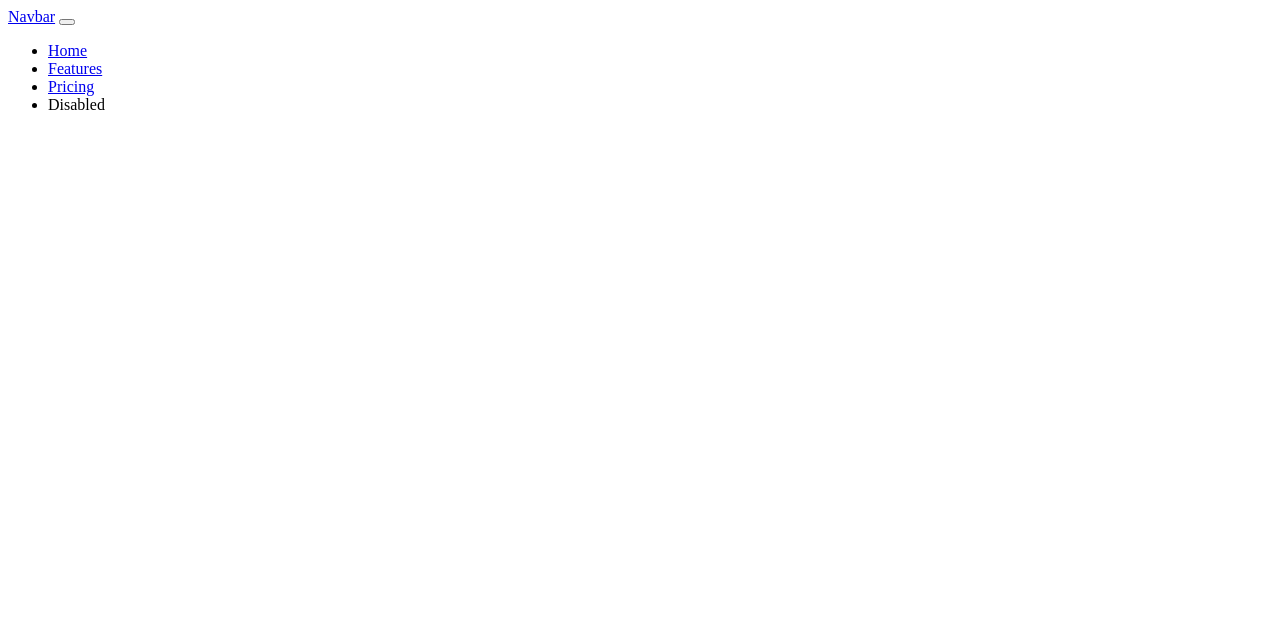
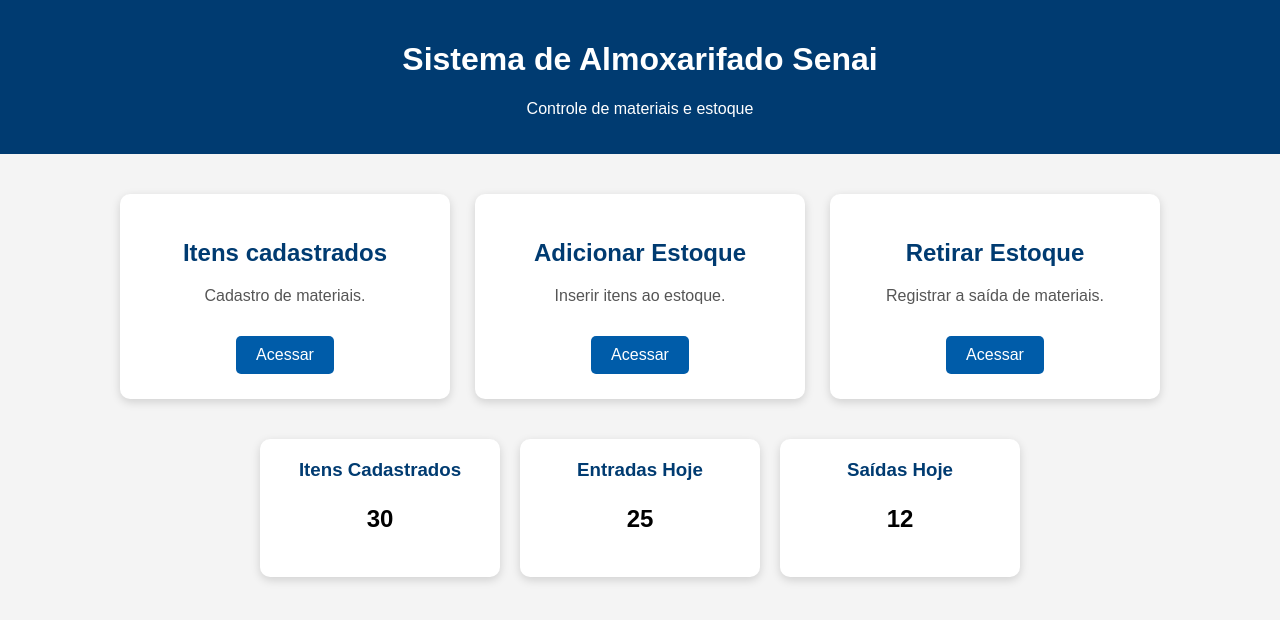
Before and after one commit to joaovictorvolpato-sys/TCC-SENAI, a plain HTML site: page templates/inicio.html in a window 1280 px wide. Drawn offline with Linux system fonts and the light colour scheme.

Commit message:
segunda pagina feita

```diff
--- a/templates/inicio.html
+++ b/templates/inicio.html
@@ -1,36 +1,149 @@
 <!DOCTYPE html>
-<html lang="en">
+<html lang="pt-BR">
 <head>
     <meta charset="UTF-8">
     <meta name="viewport" content="width=device-width, initial-scale=1.0">
-    <title>Inicio</title>
-    <link rel="stylesheet" href="../static/inicio.css">
-    <link rel="icon" type="image/x-icon" href="../static/aba.ico">
+    <title>Almoxarifado SENAI</title>
+
+    <style>
+
+        body{
+            margin:0;
+            font-family: Arial, sans-serif;
+            background-color:#f4f4f4;
+        }
+
+        header{
+            background-color:#003B71;
+            color:white;
+            text-align:center;
+            padding:20px;
+        }
+
+        .container{
+            width:90%;
+            margin:auto;
+            margin-top:40px;
+        }
+
+        .cards{
+            display:flex;
+            justify-content:center;
+            flex-wrap:wrap;
+            gap:25px;
+        }
+
+        .card{
+            background:white;
+            width:280px;
+            padding:25px;
+            border-radius:10px;
+            box-shadow:0px 3px 10px rgba(0,0,0,0.15);
+            text-align:center;
+        }
+
+        .card h2{
+            color:#003B71;
+        }
+
+        .card p{
+            color:#555;
+        }
+
+        .btn{
+            display:inline-block;
+            margin-top:15px;
+            padding:10px 20px;
+            background:#005CA9;
+            color:white;
+            text-decoration:none;
+            border-radius:5px;
+        }
+
+        .btn:hover{
+            background:#003B71;
+        }
+
+        .resumo{
+            margin-top:40px;
+            display:flex;
+            justify-content:center;
+            gap:20px;
+            flex-wrap:wrap;
+        }
+
+        .box{
+            background:white;
+            padding:20px;
+            width:200px;
+            text-align:center;
+            border-radius:10px;
+            box-shadow:0px 3px 10px rgba(0,0,0,0.15);
+        }
+
+        .box h3{
+            color:#003B71;
+            margin:0;
+        }
+
+        .box p{
+            font-size:24px;
+            font-weight:bold;
+        }
+
+    </style>
 </head>
 <body>
-    <nav class="navbar navbar-expand-lg bg-body-tertiary">
-  <div class="container-fluid">
-    <a class="navbar-brand" href="#">Navbar</a>
-    <button class="navbar-toggler" type="button" data-bs-toggle="collapse" data-bs-target="#navbarNav" aria-controls="navbarNav" aria-expanded="false" aria-label="Toggle navigation">
-      <span class="navbar-toggler-icon"></span>
-    </button>
-    <div class="collapse navbar-collapse" id="navbarNav">
-      <ul class="navbar-nav">
-        <li class="nav-item">
-          <a class="nav-link active" aria-current="page" href="#">Home</a>
-        </li>
-        <li class="nav-item">
-          <a class="nav-link" href="#">Features</a>
-        </li>
-        <li class="nav-item">
-          <a class="nav-link" href="#">Pricing</a>
-        </li>
-        <li class="nav-item">
-          <a class="nav-link disabled" aria-disabled="true">Disabled</a>
-        </li>
-      </ul>
+
+    <header>
+        <h1>Sistema de Almoxarifado Senai</h1>
+        <p>Controle de materiais e estoque</p>
+    </header>
+
+    <div class="container">
+
+        <div class="cards">
+
+            <div class="card">
+                <h2>Itens cadastrados</h2>
+                <p>Cadastro de materiais.</p>
+                <a href="/cadastrar" class="btn">Acessar</a>
+            </div>
+
+            <div class="card">
+                <h2>Adicionar Estoque</h2>
+                <p>Inserir itens ao estoque.</p>
+                <a href="/entrada" class="btn">Acessar</a>
+            </div>
+
+            <div class="card">
+                <h2>Retirar Estoque</h2>
+                <p>Registrar a saída de materiais.</p>
+                <a href="/saida" class="btn">Acessar</a>
+            </div>
+
+        </div>
+
+        <div class="resumo">
+
+            <div class="box">
+                <h3>Itens Cadastrados</h3>
+                <p>30</p>
+            </div>
+
+            <div class="box">
+                <h3>Entradas Hoje</h3>
+                <p>25</p>
+            </div>
+
+            <div class="box">
+                <h3>Saídas Hoje</h3>
+                <p>12</p>
+            </div>
+
+        </div>
+
     </div>
-  </div>
-</nav>
+
 </body>
 </html>
```
Also changed, not shown: 2 other files.
